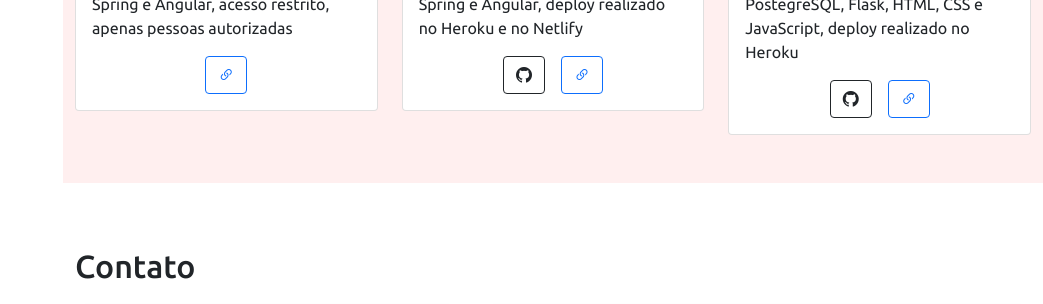
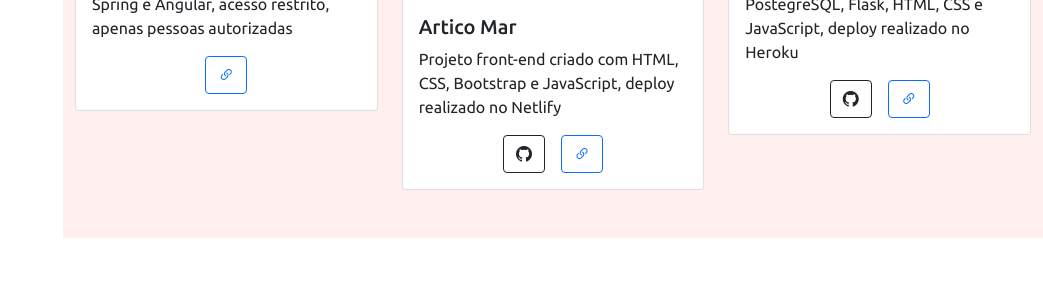
Before and after one commit to fivefh/portfolio, a Flask app: page / in a window 1280 px wide. Shown: the part 3393-3697 px from the top of the page, without its empty margins (237-1280 px from the left). Run offline with Flask 2, Linux system fonts and the light colour scheme; some libraries are stand-ins or nearby versions.

Commit message:
Add files via upload

```diff
--- /dev/null
+++ b/config.py
@@ -0,0 +1,2 @@
+email = 'contato.lucasxsouza@gmail.com'
+senha = 'lucaslangames148'
--- a/templates/index.html
+++ b/templates/index.html
@@ -302,20 +302,22 @@
                                     </div>
                                 </div>
                                 <div class="col">
-                                    <div class="card">
-                                        <img src="../static/img/blog.png" class="card-img-top img-fluid w-100"
+                                    <div class="card h-100">
+                                        <img src="../static/img/articomar.png" class="card-img-top img-fluid w-100"
                                             alt="print do blog">
                                         <div class="card-body">
-                                            <h5 class="card-title">Blog Pessoal</h5>
-                                            <p class="card-text">Projeto fullstack criado com MySQL, Spring e Angular,
-                                                deploy realizado no Heroku e no Netlify</p>
+                                            <h5 class="card-title">Artico Mar</h5>
+                                            <p class="card-text">Projeto front-end criado com HTML, CSS, Bootstrap e
+                                                JavaScript,
+                                                deploy realizado no Netlify</p>
                                             <div class="d-flex justify-content-center">
-                                                <a href="https://github.com/codethi/blogPessoal-front-back"
+                                                <a href="#"
                                                     target='_blank' class="btn btn-outline-dark me-3"><i
                                                         class="bi bi-github"></i></a>
-                                                <a href="https://newbloggen.netlify.app/#/login" target='_blank'
+                                                <a href="https://articomar.herokuapp.com/" target='_blank'
                                                     class="btn btn-outline-primary"><i class="bi bi-link-45deg"></i></a>
                                             </div>
+
                                         </div>
                                     </div>
                                 </div>
```
